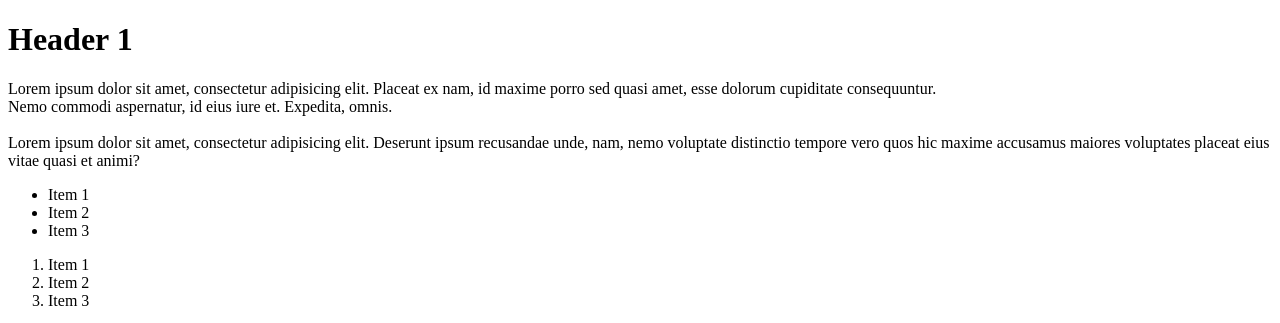
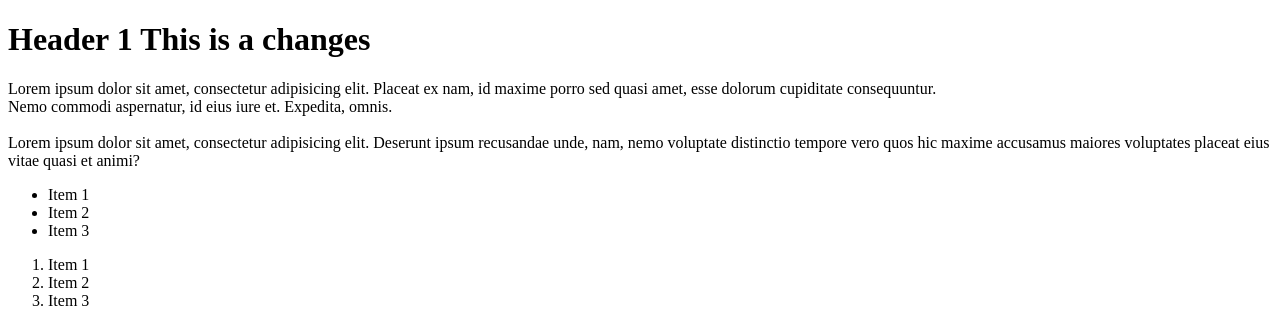
Before and after one commit to JamesWBS/Sample_PSD_Project, a website: page index.html in a window 1280 px wide. Shown: the top 323 px of the page. Drawn offline with Linux system fonts and the light colour scheme.

Commit message:
Change Request 1
Change header text

```diff
--- a/index.html
+++ b/index.html
@@ -10,7 +10,7 @@
 
   <body>
     <h1>
-      Header 1
+      Header 1 This is a changes
     </h1>
 
     <p>
```
